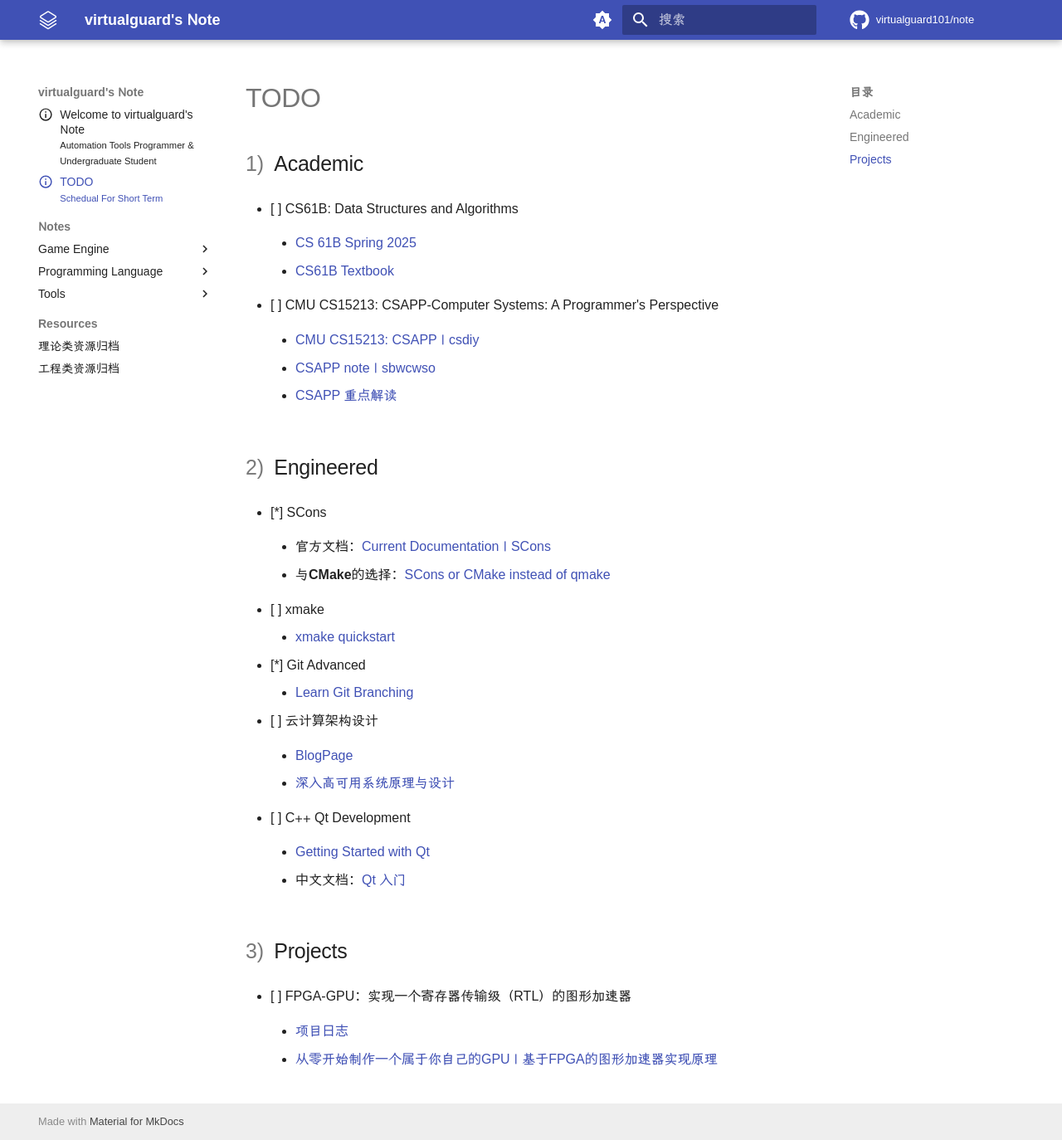
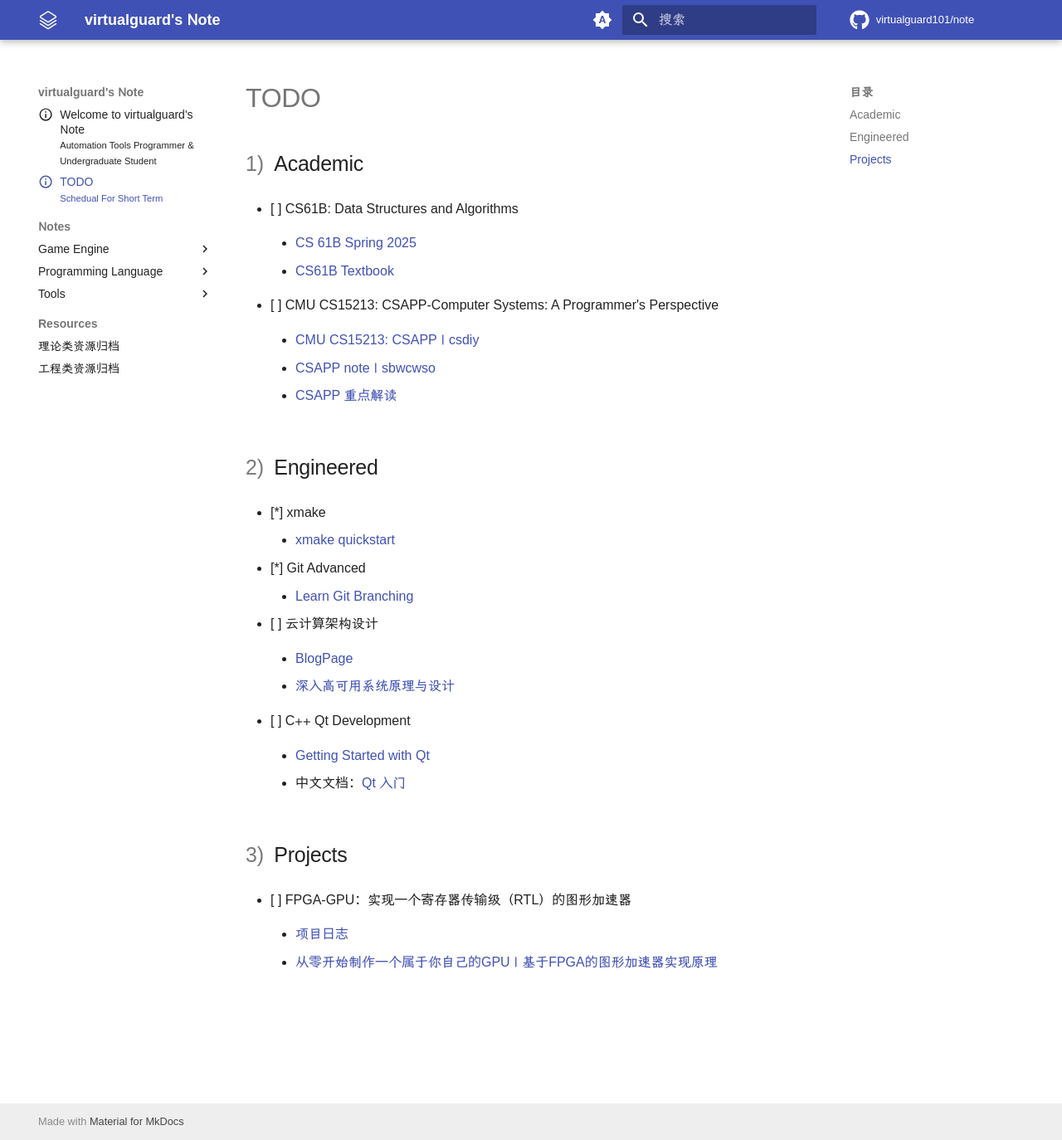
Before and after one commit to virtualguard101/note, an MkDocs documentation site: the page built from docs/TODO.md, in a window 1280 px wide and 1374 px high. Shown: the whole window at 83% size. Built offline with MkDocs 1.6.1 and Material for MkDocs 9.7.7, drawn with Linux system fonts in a browser that asks for light colours; some web fonts are replaced; comment, search, counter and statistics services are not loaded.

Commit message:
update TODO

```diff
--- a/docs/TODO.md
+++ b/docs/TODO.md
@@ -22,12 +22,7 @@ subtitle: Schedual For Short Term
 
 ## Engineered
 
-- [*] SCons
-    - 官方文档：[Current Documentation | SCons](https://scons.org/documentation.html)
-
-    - 与**CMake**的选择：[SCons or CMake instead of qmake](https://stackoverflow.com/questions/14197372/scons-or-cmake-instead-of-qmake)
-
-- [ ] xmake
+- [*] xmake
     - [xmake quickstart](https://xmake.io/#/zh-cn/guide/quickstart)
 
 - [*] Git Advanced
```
Also changed, not shown: docs/notes/tools/scons.md (+2 -0 lines), docs/notes/tools/xmake.md (added, +1 -0 lines).
